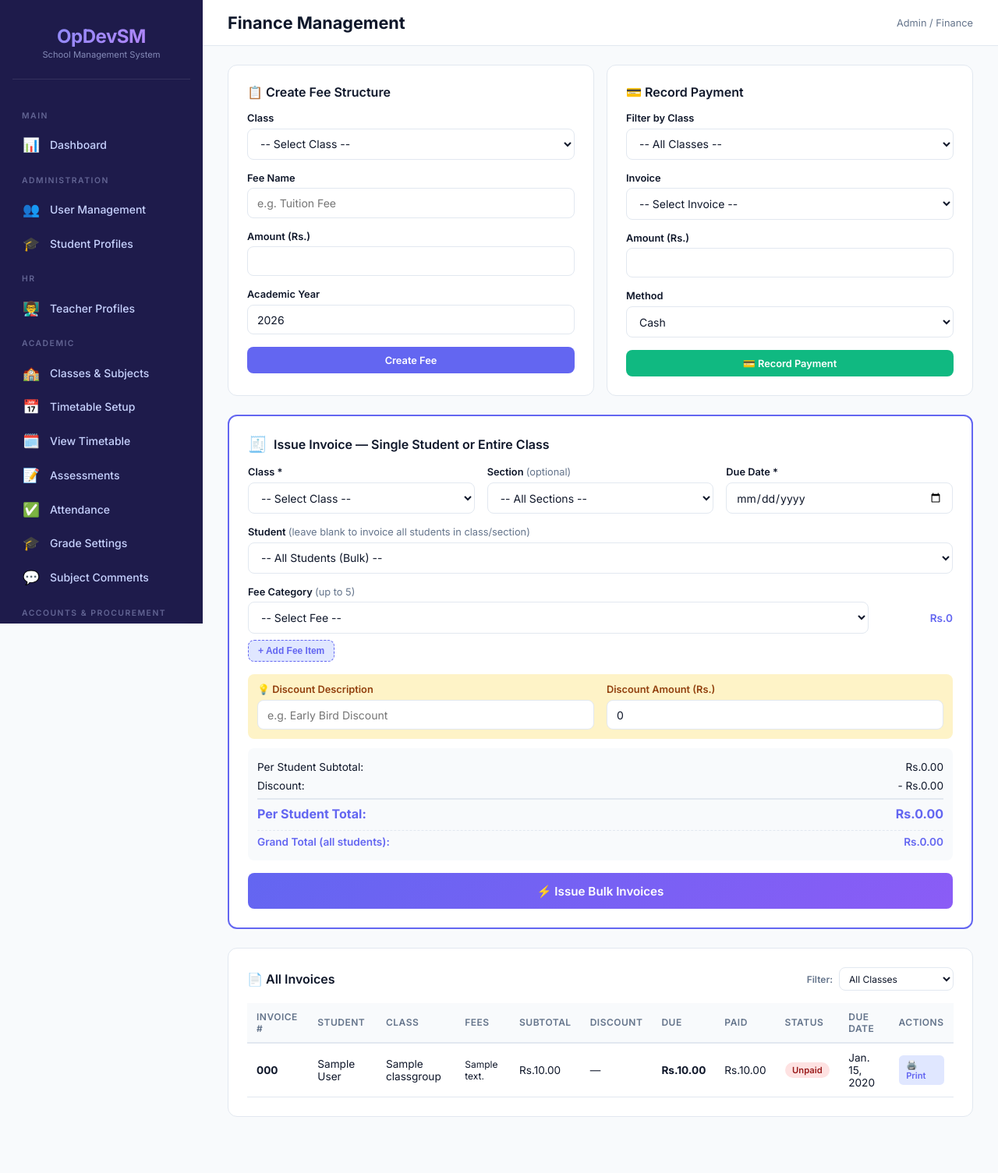
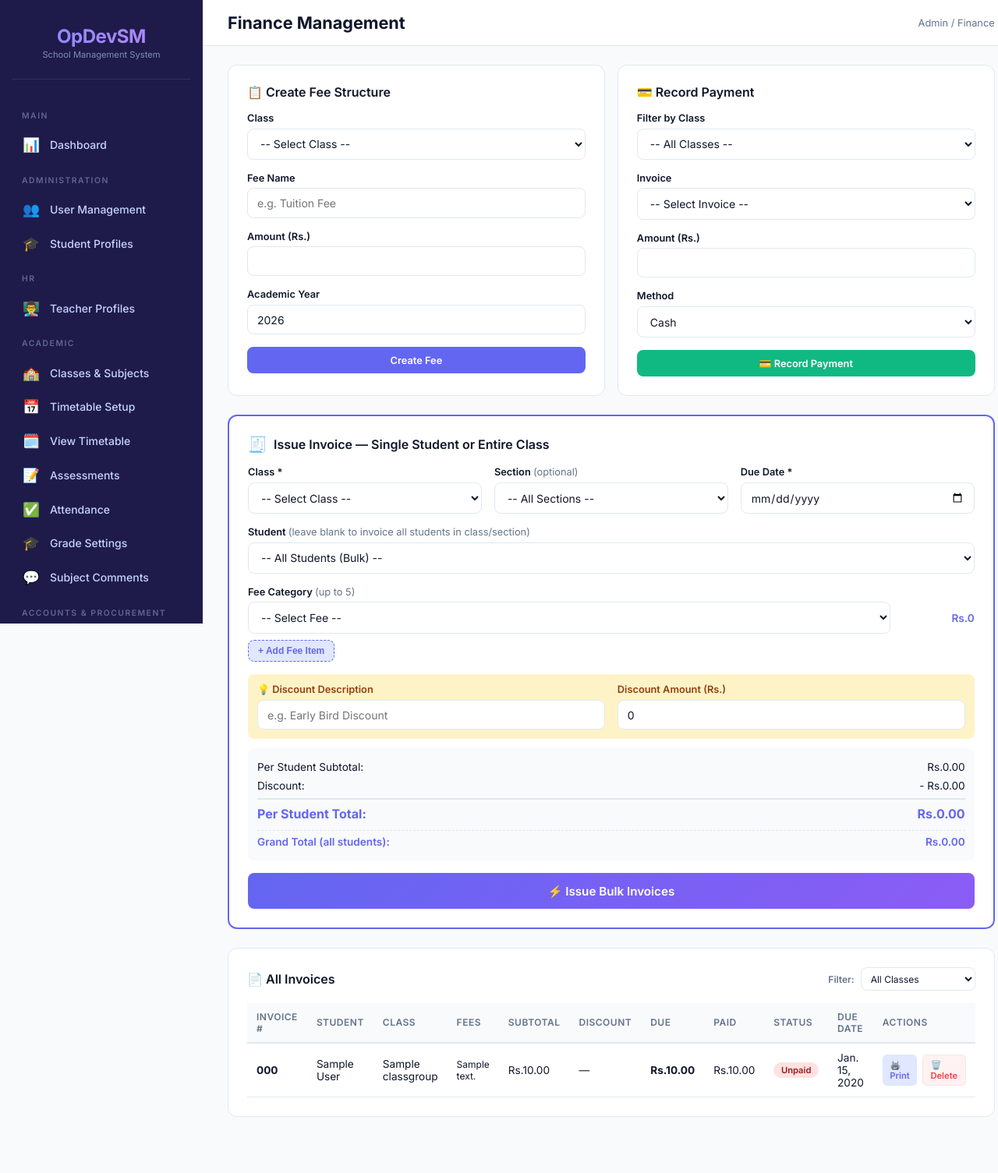
Before and after one commit to mazedcu/school-vercel, a Django app: page /manage_finance/ in a window 1280 px wide. Shown: the whole page at 78% size. Run offline with Django 5.2, Linux system fonts and the light colour scheme; a user stored in the database is signed in; tables that the repository leaves empty hold one stand-in row (values such as "Sample post").

Commit message:
Add invoice deletion feature with admin restricted view and confirmation

```diff
--- a/finance/urls.py
+++ b/finance/urls.py
@@ -4,6 +4,7 @@ from . import views
 urlpatterns = [
     path('manage_finance/', views.manage_finance, name='manage_finance'),
     path('invoice/<int:invoice_id>/print/', views.print_invoice, name='print_invoice'),
+    path('invoice/<int:invoice_id>/delete/', views.delete_invoice, name='delete_invoice'),
     path('api/students-by-class/', views.api_students_by_class, name='api_students_by_class'),
     path('api/students-by-section/', views.api_students_by_section, name='api_students_by_section'),
     path('api/invoices-by-class/', views.api_invoices_by_class, name='api_invoices_by_class'),
--- a/finance/views.py
+++ b/finance/views.py
@@ -182,6 +182,20 @@ def print_invoice(request, invoice_id):
 
 @login_required
 @role_required(User.Role.ADMIN)
+def delete_invoice(request, invoice_id):
+    """Delete an invoice and redirect back."""
+    invoice = get_object_or_404(Invoice, id=invoice_id)
+    inv_num = invoice.invoice_number
+    try:
+        invoice.delete()
+        messages.success(request, f"Invoice {inv_num} deleted successfully.")
+    except Exception as e:
+        messages.error(request, f"Error deleting invoice: {str(e)}")
+    return redirect('manage_finance')
+
+
+@login_required
+@role_required(User.Role.ADMIN)
 def api_students_by_class(request):
     """Return students filtered by class group (JSON)."""
     class_group_id = request.GET.get('class_group_id')
--- a/templates/dashboard/manage_finance.html
+++ b/templates/dashboard/manage_finance.html
@@ -36,6 +36,13 @@
         text-decoration: none; transition: all 0.15s;
     }
     .print-btn:hover { background: var(--primary); color: #fff; }
+    .delete-link {
+        display: inline-flex; align-items: center; gap: 0.25rem;
+        padding: 0.3rem 0.6rem; font-size: 0.7rem; font-weight: 600;
+        background: #fef2f2; color: #ef4444; border-radius: 0.35rem;
+        text-decoration: none; transition: all 0.15s; border: 1px solid #fee2e2;
+    }
+    .delete-link:hover { background: #ef4444; color: #fff; border-color: #ef4444; }
 </style>
 {% endblock %}
 
@@ -229,7 +236,12 @@
                     <td>Rs.{{ inv.amount_paid }}</td>
                     <td><span class="badge {% if inv.status == 'paid' %}badge-green{% elif inv.status == 'partial' %}badge-yellow{% else %}badge-red{% endif %}">{{ inv.get_status_display }}</span></td>
                     <td>{{ inv.due_date }}</td>
-                    <td><a href="{% url 'print_invoice' inv.id %}" class="print-btn" target="_blank">🖨️ Print</a></td>
+                    <td>
+                        <div style="display:flex;gap:0.4rem;">
+                            <a href="{% url 'print_invoice' inv.id %}" class="print-btn" target="_blank">🖨️ Print</a>
+                            <a href="{% url 'delete_invoice' inv.id %}" class="delete-link" onclick="return confirm('⚠️ Are you sure you want to delete Invoice {{ inv.invoice_number }}? This will also remove any payment records associated with it.')">🗑️ Delete</a>
+                        </div>
+                    </td>
                 </tr>
                 {% empty %}
                 <tr><td colspan="11" class="empty-state">No invoices issued yet.</td></tr>
```
